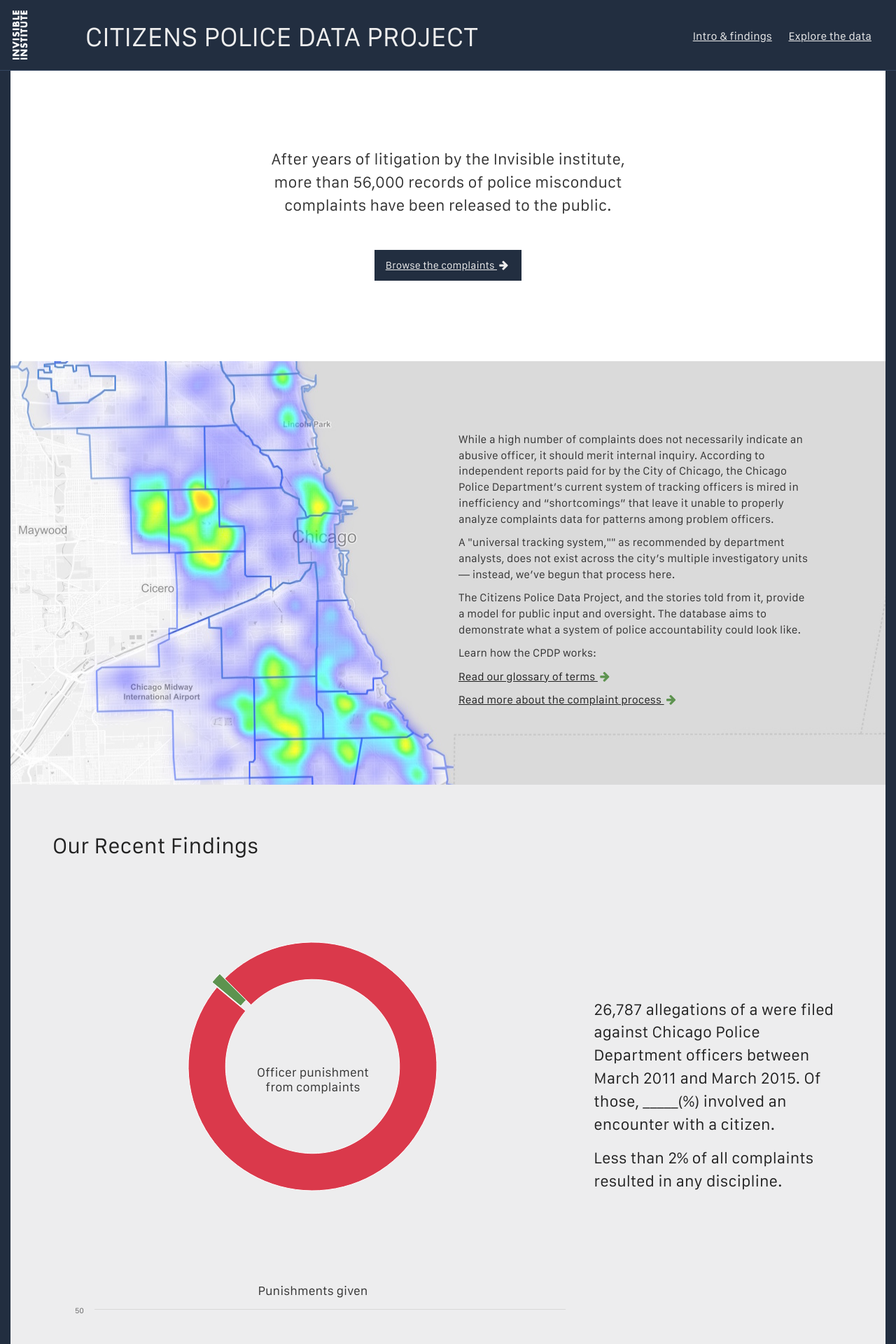
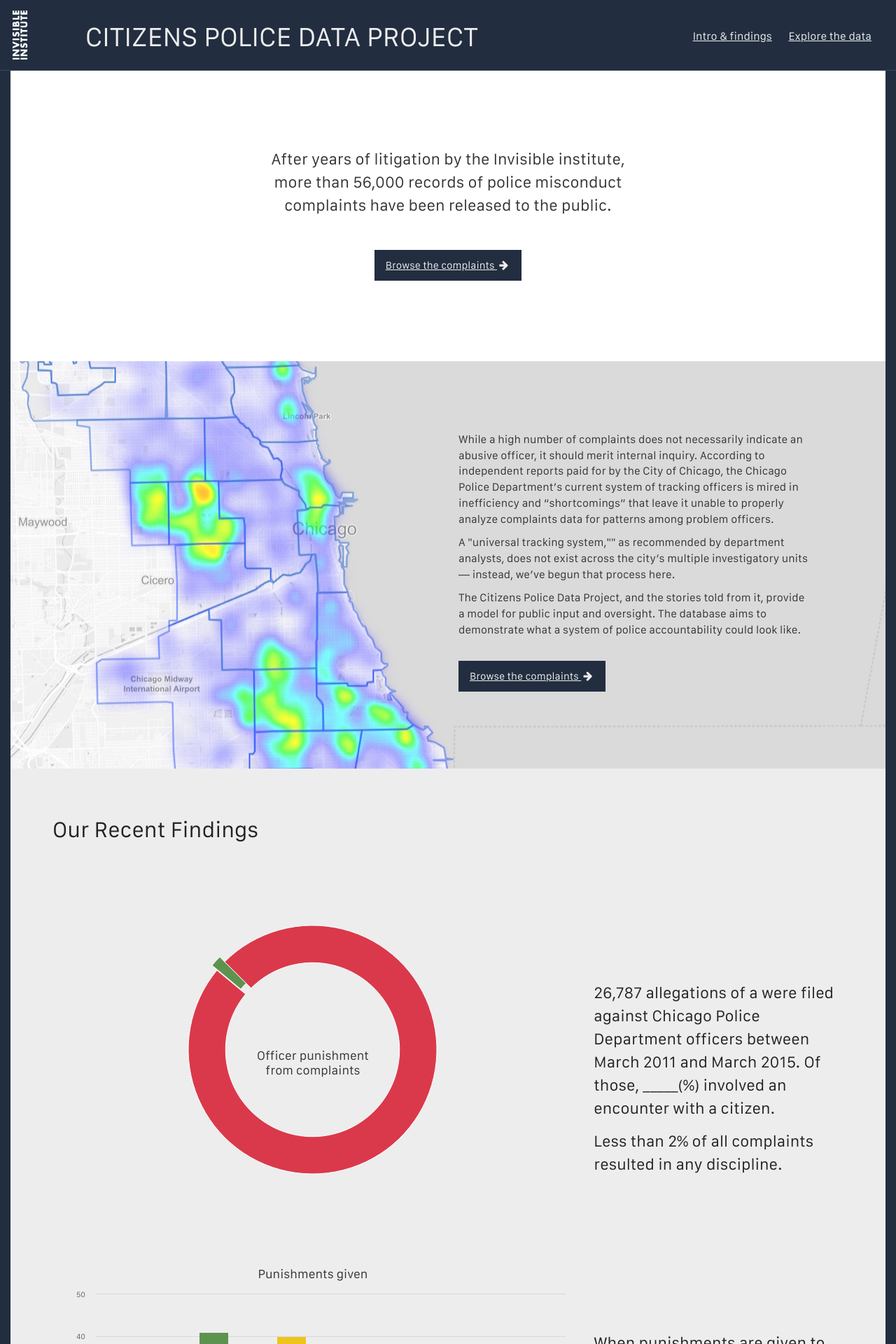
Before and after one commit to datamade/cpdb-splash, a Jekyll site: the page built from index.html, in a window 1280 px wide. Shown: the top 1920 px of the page at 70% size. Built offline with Jekyll 4.4.1, drawn with Linux system fonts in a browser that asks for light colours; nearby versions of some CDN libraries; some of the changed text lies outside the part shown.

Commit message:
footer updates

```diff
--- a/_layouts/default.html
+++ b/_layouts/default.html
@@ -111,8 +111,12 @@
 
     <p class='text-center'><a href='http://invisible.institute/'><img style='width:150px;' src='/images/ii-logo-white.png' alt='Invisible Institute' title='Invisible Institute' /></a></p>
 
-    <p class='text-center'>
-      <a href='http://invisible.institute/subscribe/'>Join the Invisible Institute mailing list</a> | <a href='mailto:info@invisible.institute'>info@invisible.institute</a>
+    <p class='text-center' id='bottom-nav'>
+      <a href='http://cpdb.co'>Intro &amp; findings</a>
+      <a href='http://explore.cpdb.co'>Explore the data</a>
+      <a href='/glossary.html'>Glossary</a>
+      <a href='#'>The Complaint Process</a>
+      <a href='mailto:info@invisible.institute'>info@invisible.institute</a>
     </p>
   </div>
 
--- a/css/custom.css
+++ b/css/custom.css
@@ -33,10 +33,6 @@
   background-color: #222E40;
 }
 
-.intro-links a {
-  margin-right: 25px;
-}
-
 .chart-explainer {
   margin-top: 100px;
 }
@@ -60,11 +56,14 @@
 
 #main-nav {
   margin-top: 30px;
-
 }
 
 #main-nav a {
   padding-right: 20px;
+}
+
+#bottom-nav a {
+  margin-right: 10px;
 }
 
 #section-0 {
@@ -257,6 +256,7 @@
 .btn-inverse {
   background-color: #222E40;
   border-radius: 0;
+  color: #eee !important;
 }
 
 .btn-danger {
--- a/index.html
+++ b/index.html
@@ -24,12 +24,7 @@
 
         <p>The Citizens Police Data Project, and the stories told from it, provide a model for public input and oversight. The database aims to demonstrate what a system of police accountability could look like.</p>
 
-
-        <p>Learn how the CPDP works:</p>
-
-        <p><a href='/glossary.html'>Read our glossary of terms <i class='fa fa-fw fa-arrow-right green'></i></a></p>
-
-        <p><a href='#'>Read more about the complaint process <i class='fa fa-fw fa-arrow-right green'></i></a></p>
+        <p><br /><a class='btn btn-inverse' href='http://explore.cpdb.co'>Browse the complaints <i class='fa fa-fw fa-arrow-right'></i></a></p>
       </div>
     </div>
   </div>
@@ -116,20 +111,20 @@
   <div id="section-5" class='jumbotron'>
     <div class='row'>
       <div class='col-sm-6'>
-        <h2>Get Updates</h2>
+        <h2><i class='fa fa-fw fa-info-circle'></i> Get Updates</h2>
 
         <p>Sign up for our mailing list for updates from the Invisible Institute and the Citizens Police Data Project.</p>
 
-        <p><a href='http://invisible.institute/subscribe/'>Sign up for the Invisible Institute newsletter<i class='fa fa-fw fa-arrow-right green'></i></a></p>
+        <p><br /><a href='http://invisible.institute/subscribe/'>Sign up for the Invisible Institute newsletter<i class='fa fa-fw fa-arrow-right'></i></a></p>
       </div>
       <div class='col-sm-6'>
-        <h2>Download the Data</h2>
+        <h2><i class='fa fa-fw fa-download'></i> Download the Data</h2>
 
         <p>
-          Are you a researcher, journalist, data professional or community member interested in analyzing the data? Sign up with your name, organization/affiliation and email address to request the full data files used in the Citizens Police Data Project.
+          Are you a researcher, journalist, data professional or community member interested in analyzing the data? Email us to request the full data files used in the Citizens Police Data Project.
         </p>
 
-        <p><a href='mailto:info@invisible.institute'>Contact us to get the data<i class='fa fa-fw fa-arrow-right green'></i></a></p>
+        <p><a href='mailto:info@invisible.institute'>Contact us to get the data<i class='fa fa-fw fa-arrow-right'></i></a></p>
       </div>
     </div>
   </div>
```
